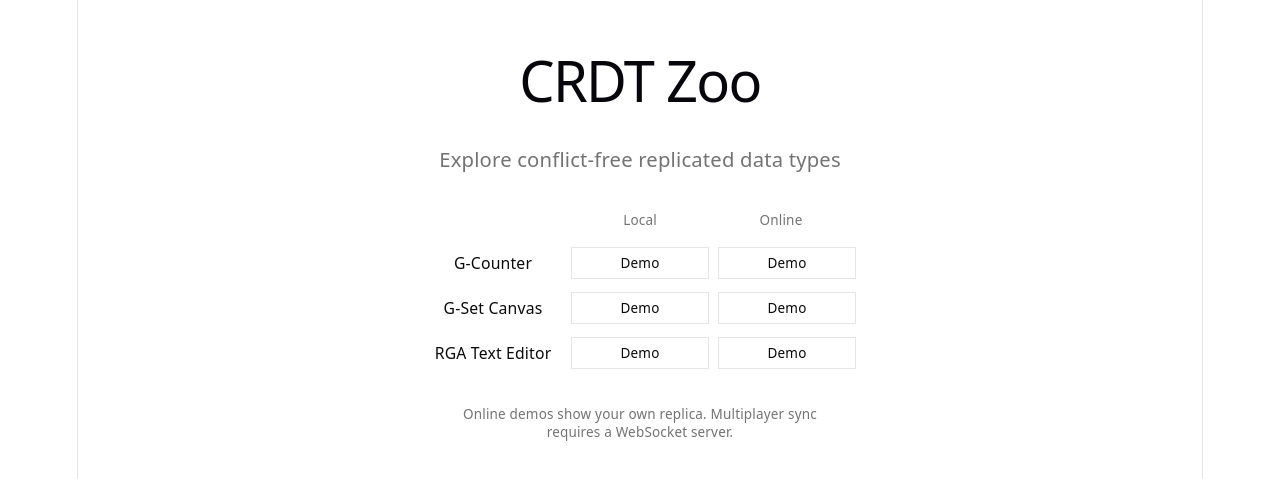
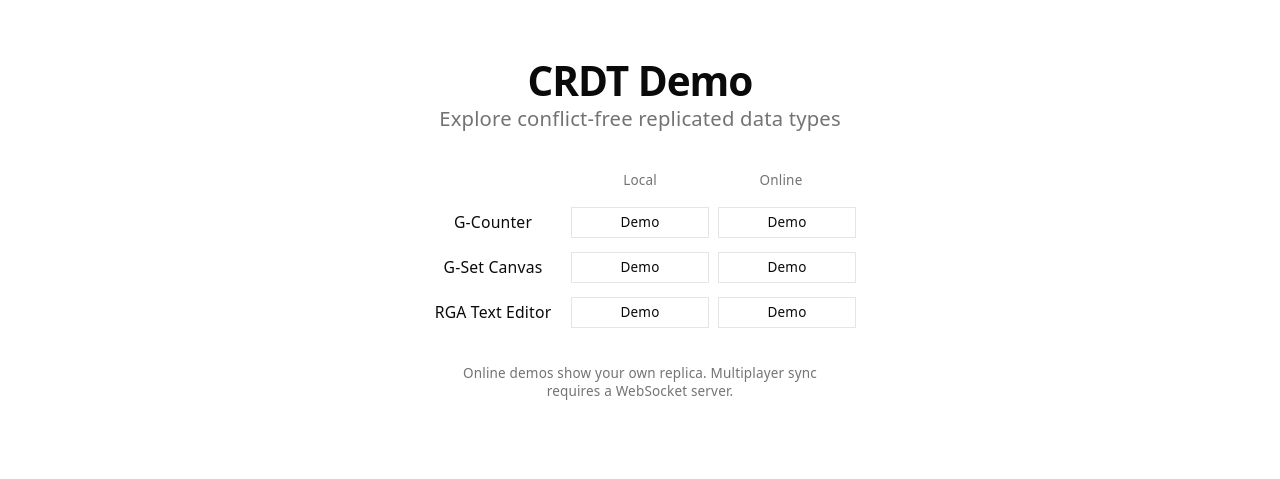
Before and after one commit to aMoltu/CRDT-Project, a React (Vite) app in the folder frontend/: page / in a window 1280 px wide. Shown: the part 171-650 px from the top of the page. Built offline with nearby package versions, Linux system fonts and the light colour scheme; no server answers.

Commit message:
improve design

```diff
--- a/frontend/src/index.css
+++ b/frontend/src/index.css
@@ -122,8 +122,7 @@
   max-width: 100%;
   margin: 0 auto;
   text-align: center;
-  border-inline: 1px solid var(--border);
-  min-height: 100svh;
+min-height: 100svh;
   display: flex;
   flex-direction: column;
   box-sizing: border-box;
@@ -133,31 +132,6 @@
   margin: 0;
 }
 
-h1,
-h2 {
-  font-family: var(--heading);
-  font-weight: 500;
-  color: var(--text-h);
-}
-
-h1 {
-  font-size: 56px;
-  letter-spacing: -1.68px;
-  margin: 32px 0;
-  @media (max-width: 1024px) {
-    font-size: 36px;
-    margin: 20px 0;
-  }
-}
-h2 {
-  font-size: 24px;
-  line-height: 118%;
-  letter-spacing: -0.24px;
-  margin: 0 0 8px;
-  @media (max-width: 1024px) {
-    font-size: 20px;
-  }
-}
 p {
   margin: 0;
 }
--- a/frontend/src/pages/GCounterDemo.tsx
+++ b/frontend/src/pages/GCounterDemo.tsx
@@ -91,7 +91,7 @@
   )
 
   return (
-    <div className="flex flex-col items-center min-h-screen gap-8 p-8">
+    <div className="flex flex-col items-center min-h-screen gap-4 p-4">
       <div className="flex items-center justify-between w-full max-w-3xl">
         <Button variant="ghost" onClick={() => navigate('/')}>← Back</Button>
         <h1 className="text-2xl font-bold">G-Counter</h1>
--- a/frontend/src/pages/GCounterOnline.tsx
+++ b/frontend/src/pages/GCounterOnline.tsx
@@ -42,7 +42,7 @@
   const total = Array.from(slots.values()).reduce((a, b) => a + b, 0)
 
   return (
-    <div className="flex flex-col items-center min-h-screen gap-6 p-8">
+    <div className="flex flex-col items-center min-h-screen gap-4 p-4">
       <div className="flex items-center justify-between w-full max-w-2xl">
         <Button variant="ghost" onClick={() => navigate('/')}>← Back</Button>
         <h1 className="text-2xl font-bold">G-Counter — Online</h1>
--- a/frontend/src/pages/GSetDemo.tsx
+++ b/frontend/src/pages/GSetDemo.tsx
@@ -91,7 +91,7 @@
         <canvas
           ref={canvasRef}
           width={240}
-          height={220}
+          height={180}
           className="border border-border rounded-md cursor-crosshair bg-background"
           onMouseDown={onMouseDown}
           onMouseMove={onMouseMove}
@@ -182,7 +182,7 @@
   )
 
   return (
-    <div className="flex flex-col items-center min-h-screen gap-8 p-8">
+    <div className="flex flex-col items-center min-h-screen gap-4 p-4">
       <div className="flex items-center justify-between w-full max-w-4xl">
         <Button variant="ghost" onClick={() => navigate('/')}>← Back</Button>
         <h1 className="text-2xl font-bold">G-Set Canvas</h1>
--- a/frontend/src/pages/GSetOnline.tsx
+++ b/frontend/src/pages/GSetOnline.tsx
@@ -80,7 +80,7 @@
   function onMouseUp() { drawing.current = false; last.current = null }
 
   return (
-    <div className="flex flex-col items-center min-h-screen gap-6 p-8">
+    <div className="flex flex-col items-center min-h-screen gap-4 p-4">
       <div className="flex items-center justify-between w-full max-w-2xl">
         <Button variant="ghost" onClick={() => navigate('/')}>← Back</Button>
         <h1 className="text-2xl font-bold">G-Set Canvas — Online</h1>
--- a/frontend/src/pages/Home.tsx
+++ b/frontend/src/pages/Home.tsx
@@ -13,7 +13,7 @@
   return (
     <div className="flex flex-col items-center justify-center min-h-screen gap-8 p-8">
       <div className="text-center">
-        <h1 className="text-4xl font-bold tracking-tight">CRDT Zoo</h1>
+        <h1 className="text-4xl font-bold tracking-tight">CRDT Demo</h1>
         <p className="text-muted-foreground text-lg mt-2">Explore conflict-free replicated data types</p>
       </div>
 
--- a/frontend/src/pages/RGADemo.tsx
+++ b/frontend/src/pages/RGADemo.tsx
@@ -156,7 +156,7 @@
   )
 
   return (
-    <div className="flex flex-col items-center min-h-screen gap-8 p-8">
+    <div className="flex flex-col items-center min-h-screen gap-4 p-4">
       <div className="flex items-center justify-between w-full max-w-4xl">
         <Button variant="ghost" onClick={() => navigate('/')}>← Back</Button>
         <h1 className="text-2xl font-bold">RGA Text Editor</h1>
@@ -187,7 +187,7 @@
                     onChange={() => {}}
                     onKeyDown={e => handleKeyDown(e, i)}
                     onPaste={e => handlePaste(e, i)}
-                    rows={10}
+                    rows={8}
                     className="w-full resize-none rounded-md border border-border bg-background p-2 font-mono text-sm focus:outline-none focus:ring-1 focus:ring-ring"
                     placeholder={`Type here as Node ${LABELS[i]}…`}
                     spellCheck={false}
--- a/frontend/src/pages/RGAOnlineDemo.tsx
+++ b/frontend/src/pages/RGAOnlineDemo.tsx
@@ -157,7 +157,7 @@
   )
 
   return (
-    <div className="flex flex-col items-center min-h-screen gap-6 p-8">
+    <div className="flex flex-col items-center min-h-screen gap-4 p-4">
       <div className="flex items-center justify-between w-full max-w-2xl">
         <Button variant="ghost" onClick={() => navigate('/')}>← Back</Button>
         <h1 className="text-2xl font-bold">RGA Text Editor — Online</h1>
@@ -185,7 +185,7 @@
               onChange={() => {}}
               onKeyDown={handleKeyDown}
               onPaste={handlePaste}
-              rows={16}
+              rows={12}
               className="w-full resize-none rounded-md border border-border bg-background p-3 font-mono text-sm focus:outline-none focus:ring-1 focus:ring-ring"
               placeholder="Start typing…"
               spellCheck={false}
```
